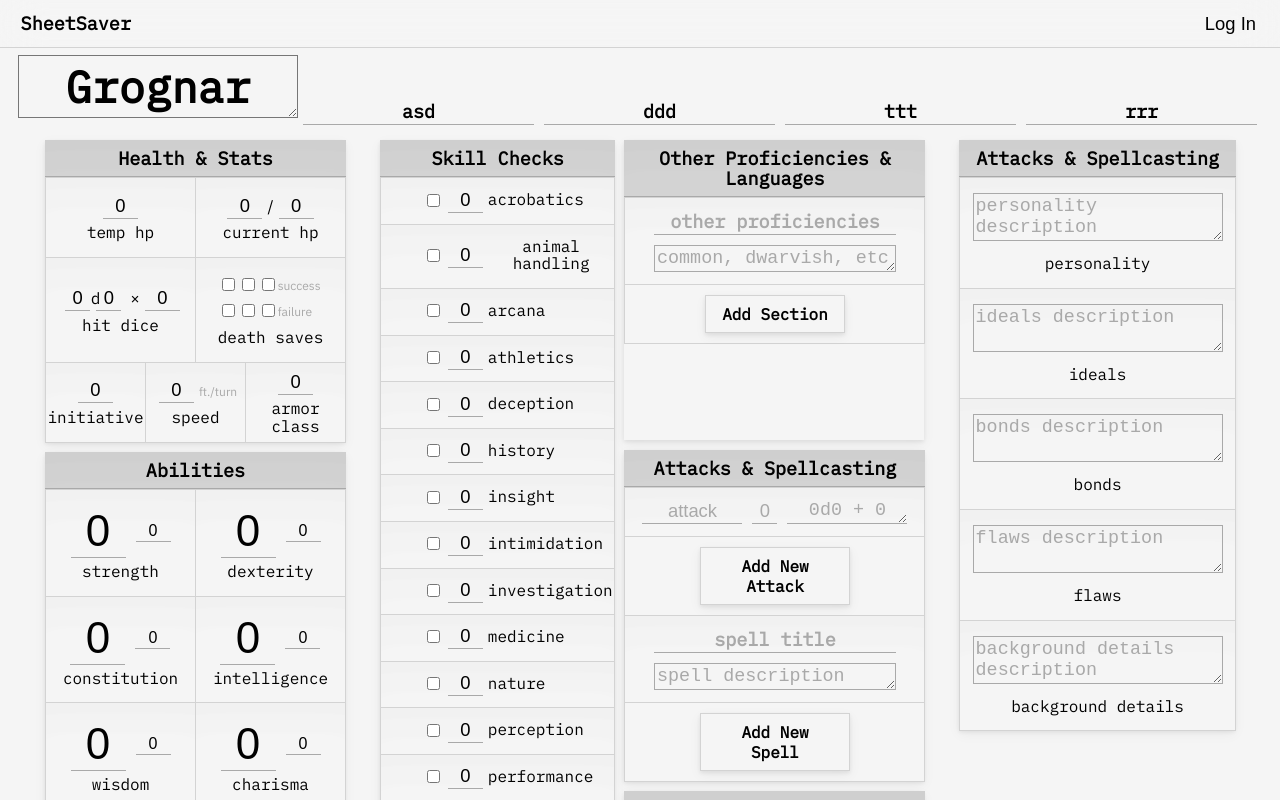
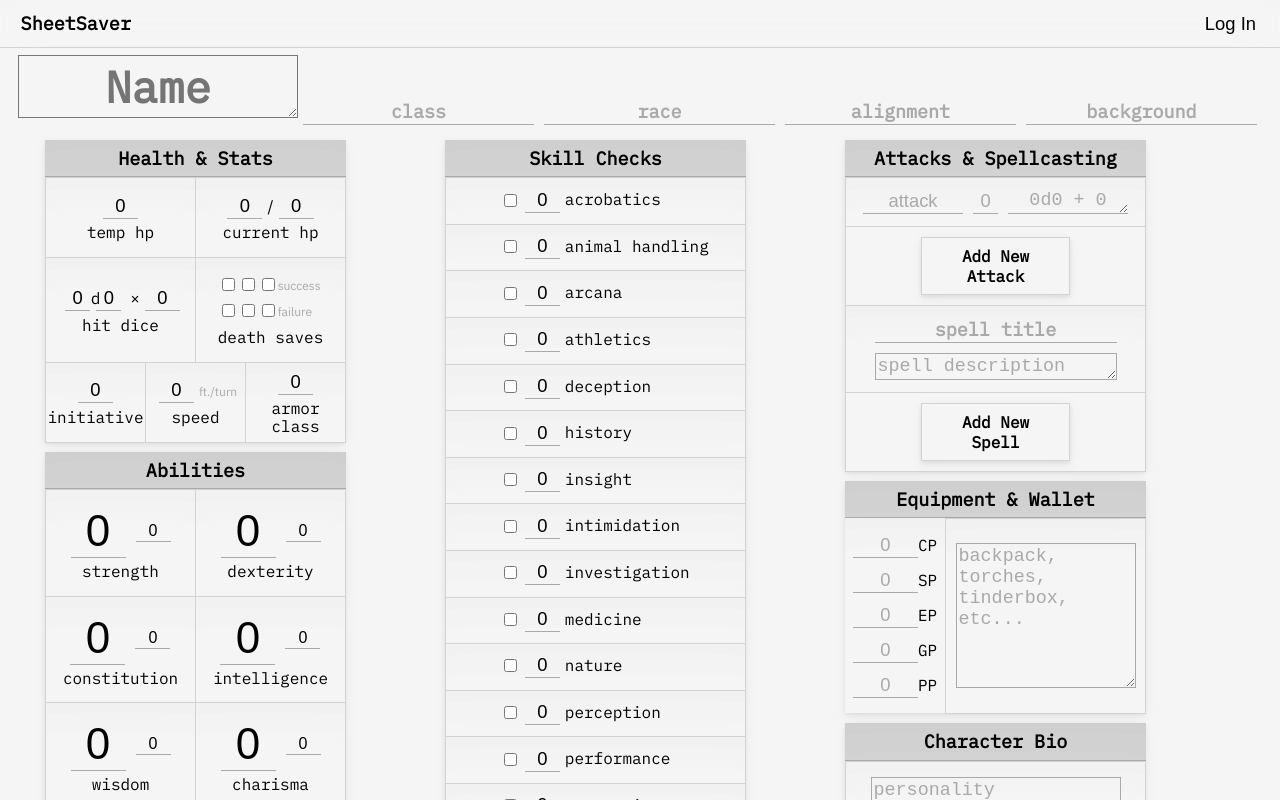
Before and after one commit to djdagorne/SheetSaver, a React (Create React App) app in the folder client/: page /sheet in a window 1280 px wide. Shown: the top 800 px of the page. Built offline with nearby package versions, Linux system fonts and the light colour scheme; no server answers; a web font is replaced by a local one.

Commit message:
lazy push

```diff
--- a/client/src/App.js
+++ b/client/src/App.js
@@ -88,7 +88,7 @@ export default function App() {
           <ProtectedRoute path="/home" component={Home} />
           <PublicOnlyRoute path="/login" component={Login} />
           <PublicOnlyRoute path="/register" component={Register} />
-          <PublicOnlyRoute path="/sheet" component={Sheet} />
+          <Route path="/sheet" component={Sheet} />
           <Route path="*" component={NotFound} />
         </Switch>
         {/* <DynamicInput /> */}
--- a/client/src/components/Header/Header.js
+++ b/client/src/components/Header/Header.js
@@ -18,7 +18,6 @@ export default function Header() {
     history.push('/');
   };
   const login = () => {
-    // history.push("/login");
     setPopup('login');
   };
   const hideModal = () => {
--- a/client/src/components/Pages/Home/Home.js
+++ b/client/src/components/Pages/Home/Home.js
@@ -1,9 +1,11 @@
 import React from 'react';
+import { Link } from 'react-router-dom';
 
 export default function Home() {
   return (
     <main>
       <h2>Secured Route, Home</h2>
+      <Link to="/Sheet">Sheet</Link>
     </main>
   );
 }
--- a/client/src/components/Pages/Login.js
+++ b/client/src/components/Pages/Login.js
@@ -4,7 +4,7 @@ import { useHistory } from 'react-router-dom';
 
 import UserContext from '../../context/UserContext';
 
-export default function Login(props) {
+export default function Login({ hideModal }) {
   const [email, setEmail] = useState();
   const [password, setPassword] = useState();
 
@@ -24,7 +24,7 @@ export default function Login(props) {
     });
     localStorage.setItem('auth-token', loginRes.data.token);
     // eslint-disable-next-line react/prop-types
-    props.hideModal();
+    hideModal();
     history.push('/home');
   };
 
--- a/client/src/components/Pages/Register.js
+++ b/client/src/components/Pages/Register.js
@@ -6,7 +6,7 @@ import { useHistory } from 'react-router-dom';
 import UserContext from '../../context/UserContext';
 import ErrorNotice from '../Utils/ErrorNotice';
 
-export default function Register(props) {
+export default function Register({ hideModal }) {
   const [email, setEmail] = useState();
   const [password, setPassword] = useState();
   const [passwordCheck, setPasswordCheck] = useState();
@@ -15,8 +15,6 @@ export default function Register(props) {
 
   const { setUserData } = useContext(UserContext);
   const history = useHistory();
-
-  const { hideModal } = props;
 
   const submit = async (e) => {
     e.preventDefault();
--- a/client/src/components/Pages/Sheet/SubComponents/CharacterBio.js
+++ b/client/src/components/Pages/Sheet/SubComponents/CharacterBio.js
@@ -10,7 +10,7 @@ export default function CharacterBio({ data, updateCharacter }) {
   return (
     <div className="character-component">
       <div className="character-component__heading">
-        <h3 className="character-component__title">Attacks & Spellcasting</h3>
+        <h3 className="character-component__title">Character Bio</h3>
       </div>
       <div className="character-component__content">
         {data.bio.map((item, index) => (
--- a/client/src/components/Pages/Sheet/SubComponents/ProficienciesAndLanguages.js
+++ b/client/src/components/Pages/Sheet/SubComponents/ProficienciesAndLanguages.js
@@ -12,7 +12,7 @@ export default function ProficienciesAndLanguages({ data, updateCharacter }) {
     const newProf = {
       id: uuidv4(),
       title: '',
-      description: '',
+      content: '',
     };
     e.preventDefault();
     values.proficienciesAndLanguages.push(newProf);
--- a/client/src/components/Pages/Splash/Splash.js
+++ b/client/src/components/Pages/Splash/Splash.js
@@ -6,7 +6,6 @@ export default function Splash() {
   const [popup, setPopup] = useState();
 
   const register = () => {
-    // history.push("/register");
     setPopup('register');
   };
   const hideModal = () => {
@@ -16,7 +15,6 @@ export default function Splash() {
   };
   return (
     <main className="splash-page">
-      {/* <DynamicInput /> */}
       <section className="hero">
         <h1 className="hero__text--title">SHEETSAVER</h1>
         <h3 className="hero__text--subsubtitle">Dungeons &amp; Dragons 5e Character Sheet</h3>
--- a/client/src/components/Utils/SampleCharacter.js
+++ b/client/src/components/Utils/SampleCharacter.js
@@ -1,11 +1,11 @@
 import { v4 as uuidv4 } from 'uuid';
 
 export default {
-  name: 'Grognar',
-  class: 'asd',
-  race: 'ddd',
-  background: 'rrr',
-  alignment: 'ttt',
+  name: '',
+  class: '',
+  race: '',
+  background: '',
+  alignment: '',
   health: {
     tempHP: 0,
     currentHP: 0,
--- a/client/src/style.css
+++ b/client/src/style.css
@@ -520,12 +520,13 @@ strong {
 .character-component {  /* mobile first */
   position: relative;
   display: flex;
-  flex: 1 1 300px;
+  flex: 1 1;
   flex-direction: column;
   background: var(--clr-light);
   box-shadow: var(--bs-light);
   margin: 5px ;
-  max-width: 300px;
+  width: 300px;
+  min-width: 300px;
 }
 
 .character-component--plus {
```
Also changed, not shown: 1 other file (tests, documents, lock files or other folders).
